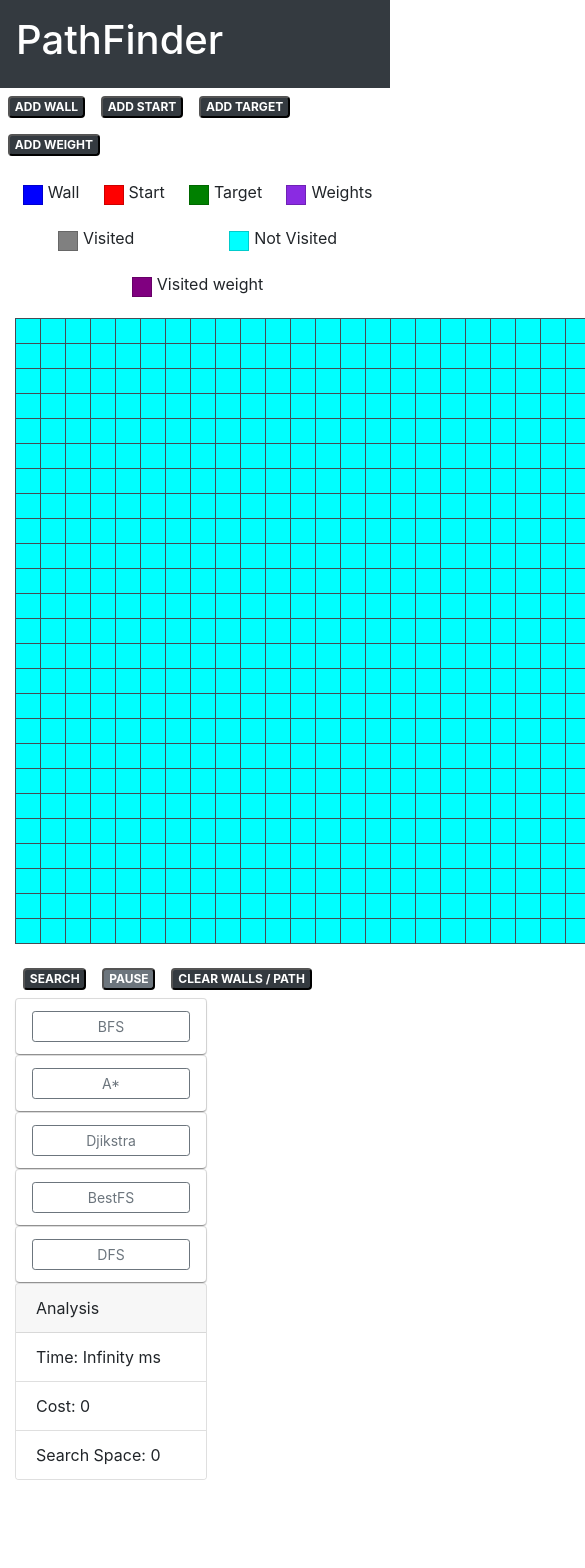
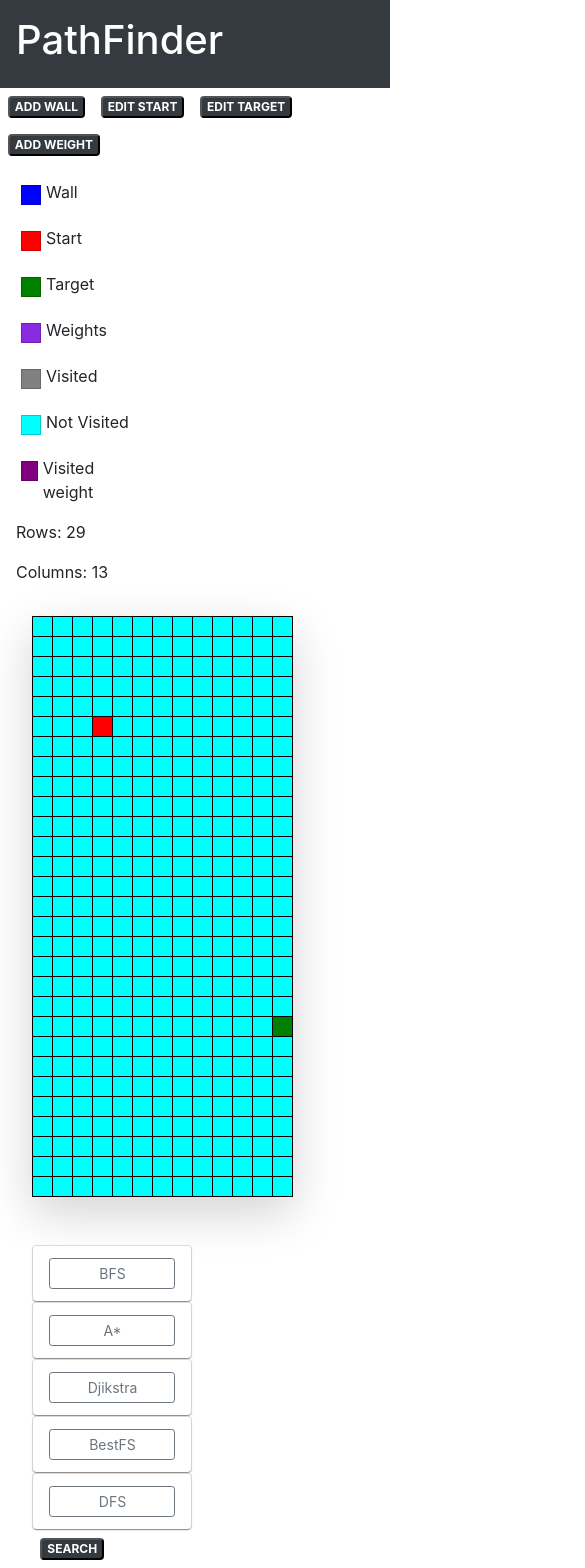
Before and after one commit to NiharikaVadlamudi/Path-Finding-Microsoft-Project-Team-Phoenix-, a React (Create React App) app: page / in a window 390 px wide. Shown: the top 1568 px of the page, 585 px wide, since content can reach past the window. Before the commit the page ends 1480 px from the top, so only its background shows below. Built offline with nearby package versions, Linux system fonts and the light colour scheme.

Commit message:
render according to screensize(both laptop and mobile) done, changed quantitative analysis' position, set initial pos for start and target and made them unremovable

```diff
--- a/src/components/Accordion.jsx
+++ b/src/components/Accordion.jsx
@@ -91,8 +91,8 @@ class AccordionElement extends Component {
 
     let details = undefined
     if (this.props.options[0]) {
-      details = <div style={{ width: '10rem' }}>
-                            <div style={{ color:  '#7c7a79', fontSize: '16px',}} >
+      details = <div style={{ width: '8rem' , fontSize: '13px'}}>
+                            <div style={{ color:  '#7c7a79', fontSize: '13px',}} >
                             Distance Metric :
                             </div>
                             <Select
@@ -106,8 +106,8 @@ class AccordionElement extends Component {
                           </div>
     }
     if(this.props.options[1]){
-      details = <div  style={{ width: '10rem' }}>
-                            <div style={{ color:  '#7c7a79', fontSize: '16px',}} >
+      details = <div  style={{ width: '8rem' , fontSize: '13px'}}>
+                            <div style={{ color:  '#7c7a79', fontSize: '13px',}} >
                             Neighbour Metric :
                             </div>
                             <Select
@@ -123,22 +123,22 @@ class AccordionElement extends Component {
     if(this.props.options[2]!==undefined && this.props.options[2]){
       details = <div>
                 {details}
-                <div style={{ color:  '#7c7a79', fontSize: '16px',}} >
+                <div style={{ color:  '#7c7a79', fontSize: '13px',}} >
                 Bidirectional Search:
                 </div>
                 <Grid component="label" container alignItems="center" spacing={1}>
-                <Grid item>Off</Grid>
+                <Grid item style={{ color:  '#7c7a79', fontSize: '13px'}}>Off</Grid>
                 <Grid item>
 
                 <Switch color="primary" disabled={this.props.canSelectOptions} checked={this.state.checkBidirectional} onChange={this.handleBidirectionalOption} name="checkedA" />
                 </Grid>
-                <Grid item>On</Grid>
+                <Grid item style={{ color:  '#7c7a79', fontSize: '13px',}}>On</Grid>
                 </Grid>
                 <hr/>
                 </div>
     }
     return (
-      <Card style={{ width: '12rem'}}>
+      <Card style={{ width: '10rem'}}>
         <Accordion
           expanded={this.isActive()}
           onChange={this.props.onSelectOption(this.state.id, this.state.selectedHeuristic, this.state.selectedNeighbourhood, this.state.checkBidirectional)}
--- a/src/components/Agent.jsx
+++ b/src/components/Agent.jsx
@@ -1,5 +1,6 @@
 import React, { Component, useEffect } from 'react';
 import Accordion from 'react-bootstrap/Accordion';
+import Alert from 'react-bootstrap/Alert';
 import Card from 'react-bootstrap/Card';
 import Button from "./Button.jsx"
 import AccordionElement from "./Accordion.jsx"
@@ -13,7 +14,12 @@ import BidirectionalBFS from "../Algorithms/bidirectionalBFS.jsx"
 import BidirectionalDijkstra from '../Algorithms/bidirectionalDijkstra.jsx'
 import BidirectionalDFS from '../Algorithms/bidirectionalDFS.jsx'
 import BidirectionalAstar from '../Algorithms/bidirectionalAstar.jsx'
-
+import Modal from 'react-bootstrap/Modal';
+import ModalDialog from 'react-bootstrap/ModalDialog';
+import ModalHeader from 'react-bootstrap/ModalHeader';
+import ModalTitle from 'react-bootstrap/ModalTitle';
+import ModalBody from 'react-bootstrap/ModalBody';
+import ModalFooter from 'react-bootstrap/ModalFooter';
 class Agent extends Component {
 
   constructor(props) {
@@ -36,7 +42,8 @@ class Agent extends Component {
       checkBidirectional: undefined,
       timer: Infinity,
       searchSize: 0,
-      pathCost: 0
+      pathCost: 0,
+      showAnalysis: false,
 
     }
     this.order = [];
@@ -134,6 +141,11 @@ class Agent extends Component {
     })
   }
 
+  handleShowAnalysis = () =>
+  {
+    this.setState({showAnalysis:false});
+  }
+
 
   componentDidUpdate(prevProps, prevState) {
     // status changed from not searching to searching
@@ -204,7 +216,18 @@ class Agent extends Component {
               }
               else if (orderVisited.length === 0) {
                 if(path.length == 0)
+                {
+                  this.setState({ showAnalysis:true})
+                  let analysis = <ul className="list-group list-group-flush">
+                  <li className="list-group-item">Time: {this.state.timer} ms</li>
+                  <li className="list-group-item">Cost: {this.state.pathCost}</li>
+                  <li className="list-group-item">Search Space: {this.state.searchSize}</li>
+                  {/* <li className="list-group-item">Normal node cost: </li>
+                  <li className="list-group-item">Weighted node cost: </li> */}
+                  </ul>;
+                  this.props.setAnalysis(analysis);
                   this.algoEnd();
+                }
                 else if(!pause){
                   pause = this.state.pauseResumeButton.status
                   let cur = path.pop();
@@ -240,11 +263,9 @@ class Agent extends Component {
 
 
   render() {
+
     return (
       <span>
-        <Button el={this.state.startStopButton} onSelectOption={this.handleStartStop} />
-        <Button el={this.state.pauseResumeButton} onSelectOption={this.handlePauseResume} />
-        <Button el={this.state.clearWallsButton} onSelectOption={this.props.handleclearWalls} />
 
         {this.state.algos.map(el =>
           <AccordionElement
@@ -258,10 +279,13 @@ class Agent extends Component {
           />
         )}
 
-      <div className="card" style={{ width: '12rem' }}>
-        <div className="card-header">
-          Analysis
-        </div>
+
+      <Modal aria-labelledby="contained-modal-title-vcenter" style={{opacity: 1}} centered show={this.state.showAnalysis} onHide={this.handleShowAnalysis}>
+        <Modal.Header closeButton>
+          <Modal.Title>Algorithm Analysis</Modal.Title>
+        </Modal.Header>
+        <Modal.Body>
+
         <ul className="list-group list-group-flush">
         <li className="list-group-item">Time: {this.state.timer} ms</li>
         <li className="list-group-item">Cost: {this.state.pathCost}</li>
@@ -269,7 +293,17 @@ class Agent extends Component {
         {/* <li className="list-group-item">Normal node cost: </li>
         <li className="list-group-item">Weighted node cost: </li> */}
         </ul>
-      </div>
+
+        </Modal.Body>
+
+      </Modal>
+
+
+
+
+      <Button el={this.state.startStopButton} onSelectOption={this.handleStartStop} />
+      <Button el={this.state.pauseResumeButton} onSelectOption={this.handlePauseResume} />
+      <Button el={this.state.clearWallsButton} onSelectOption={this.props.handleclearWalls} />
 
       </span>
     );
--- a/src/components/Grid.jsx
+++ b/src/components/Grid.jsx
@@ -14,8 +14,8 @@ import ModalFooter from 'react-bootstrap/ModalFooter';
 
 class Grid extends Component {
   state = {
-    rows: 25,
-    cols: 40,
+    rows: Math.ceil(window.innerHeight/30),
+    cols: Math.ceil(window.innerWidth/30),
     status: [],
     startLoc: undefined,
     targetLoc: undefined,
@@ -24,38 +24,46 @@ class Grid extends Component {
     isEmptyVis: true,
     drawButtons: [
       { id: glob.wallButtonId, label: "ADD WALL", status: false, disable: false },
-      { id: glob.startButtonId, label: "ADD START", status: false, disable: false },
-      { id: glob.targetButtonId, label: "ADD TARGET", status: false, disable: false },
+      { id: glob.startButtonId, label: "EDIT START", status: false, disable: false },
+      { id: glob.targetButtonId, label: "EDIT TARGET", status: false, disable: false },
       { id: glob.weightButtonId, label: "ADD WEIGHT", status: false, disable: false },
     ],
     showModal: false,
     ModalMessage: "",
+    Analysis: undefined
 
   }
 
   constructor() {
     super();
-    const status = [];
+    let status = [];
     for (let r = 0; r < this.state.rows; r++) {
       status[r] = [];
       for (let c = 0; c < this.state.cols; c++) {
         status[r][c] = 0;
       }
     }
+    let r = Math.ceil(this.state.rows/6)
+    let c = Math.ceil(this.state.cols/6)
+
+    this.state.startLoc = [r, c]
+    this.state.targetLoc = [r*4, c*4]
+    status[r][c] = glob.startId
+    status[r*4][c*4] = glob.targetId
     this.state.status = status;
   }
 
   getTdClassName = (status) => {
     switch (status) {
-      case glob.emptyId: return "empty";
-      case glob.wallId: return "wall";
-      case glob.startId: return "start";
-      case glob.targetId: return "target";
-      case glob.visId: return "vis";
-      case glob.weightId: return "weight";
-      case glob.visAndWeightId: return "visWeight";
-      case glob.pathId: return "path";
-      case glob.pathAndWeightId: return "pathWeight";
+      case glob.emptyId: return "cell empty";
+      case glob.wallId: return "cell wall";
+      case glob.startId: return "cell start";
+      case glob.targetId: return "cell target";
+      case glob.visId: return "cell vis";
+      case glob.weightId: return "cell weight";
+      case glob.visAndWeightId: return "cell visWeight";
+      case glob.pathId: return "cell path";
+      case glob.pathAndWeightId: return "cell pathWeight";
       default: break;
     }
   }
@@ -75,19 +83,13 @@ class Grid extends Component {
           />
         )
       }
-      tr.push(<tr key={r}>{td}</tr>);
+      tr.push(<tr  key={r}>{td}</tr>);
     }
     return (
 
-      // <div className="container shadow-lg p-3 mb-5 rounded">
-      <div className="row justify-content-md-center">
-        <div className="col-sm-12">
-          <table className="table table-bordered table-dark" width="100%">
+          <table className="shadow-lg p-2 mb-5 rounded">
             <tbody>{tr}</tbody>
           </table>
-        </div>
-      </div>
-      // </div>
 
     );
   }
@@ -114,8 +116,8 @@ class Grid extends Component {
             startLoc = [r, c];
           }
           else if (clone[r][c] === glob.startId && startLoc) {
-            clone[startLoc[0]][startLoc[1]] = glob.emptyId;
-            startLoc = undefined;
+            // clone[startLoc[0]][startLoc[1]] = glob.emptyId;
+            // startLoc = undefined;
           }
           break;
         case glob.targetButtonId:
@@ -126,8 +128,8 @@ class Grid extends Component {
             targetLoc = [r, c]
           }
           else if (clone[r][c] === glob.targetId && targetLoc) {
-            clone[targetLoc[0]][targetLoc[1]] = glob.emptyId;
-            targetLoc = undefined;
+            // clone[targetLoc[0]][targetLoc[1]] = glob.emptyId;
+            // targetLoc = undefined;
           }
           break;
           case glob.weightButtonId:
@@ -258,12 +260,23 @@ class Grid extends Component {
     this.setState({showModal:false});
   }
 
+  setAnalysis = (analysis) => {
+    this.setState({Analysis : analysis});
+  }
+
   setModalValues = (message) =>
   {
     this.setState({ showModal:true, ModalMessage:message })
   }
   render() {
-    console.log(this.state.status[2][6])
+    // console.log(this.state.status[2][6])
+    let analysis = <p> </p>
+
+    if(this.state.Analysis!=undefined)
+    {
+      analysis = this.state.Analysis
+    }
+
     return (
       <React.Fragment>
         <span>
@@ -271,7 +284,11 @@ class Grid extends Component {
             el => <Button key={el.id} el={el} onSelectOption={this.handleSelectDrawMode} />
           )}
         </span>
-        <div className="d-flex flex-row flex-wrap m-2 justify-content-around">
+
+        <Container fluid style={{ paddingLeft: 0, paddingRight: 0 }}>
+          <Row  noGutters className="justify-content-md-left">
+            <Col xs={{ span: 4, offset: 0 }} md={{ span: 2, offset: 0 }}>
+              <div className="d-flex flex-column flex-wrap m-2" style={{width:'100%'}}>
                 <div className="d-flex p-2">
                   <div className="legend wall"></div>
                   <div> Wall</div>
@@ -300,13 +317,22 @@ class Grid extends Component {
                   <div className="legend visWeight"></div>
                   <div>Visited weight</div>
                 </div>
-
+                <div className="d-flex p-2">
+                  <div></div>
+                  <div>Rows: {this.state.rows}</div>
+                </div>
+                <div className="d-flex p-2">
+                  <div></div>
+                  <div>Columns: {this.state.cols}</div>
+                </div>
+                {analysis}
               </div>
 
-        <Container>
-          <Row>
-            <Col md={{ span: 4 }}>{this.getBoard()}</Col>
-            <Col md={{ offset: 7 }}>
+            </Col>
+            <Col xs={{ span: 10, offset: 1 }} md={{ span: 7, offset: 0 }}>
+              {this.getBoard()}
+            </Col>
+            <Col xs={{ span: 2, offset: 1 }} md={{ span: 2, offset: 1 }}>
               <Agent
                 gridState={this.state}
                 handlePhaseToggle={this.handlePhaseToggle}
@@ -316,6 +342,7 @@ class Grid extends Component {
                 handleclearWalls={this.handleClearWalls}
                 handleAlgo={this.handleAlgo}
                 setModalValues={this.setModalValues}
+                setAnalysis={this.setAnalysis}
               />
             </Col>
           </Row>
@@ -326,11 +353,7 @@ class Grid extends Component {
             <Modal.Title>Warning!</Modal.Title>
           </Modal.Header>
           <Modal.Body>{this.state.ModalMessage}</Modal.Body>
-          <Modal.Footer>
-            <button variant="secondary" onClick={this.handleClose}>
-              Close
-            </button>
-          </Modal.Footer>
+
         </Modal>
 
       </React.Fragment>
--- a/src/index.css
+++ b/src/index.css
@@ -10,6 +10,12 @@ body {
 code {
   font-family: source-code-pro, Menlo, Monaco, Consolas, 'Courier New',
     monospace;
+}
+
+.cell {
+  height:20px;
+  width:20px;
+  border: 1px solid black;
 }
 
 td.wall{
```
Lines whose indentation alone changed are shown as unchanged.
